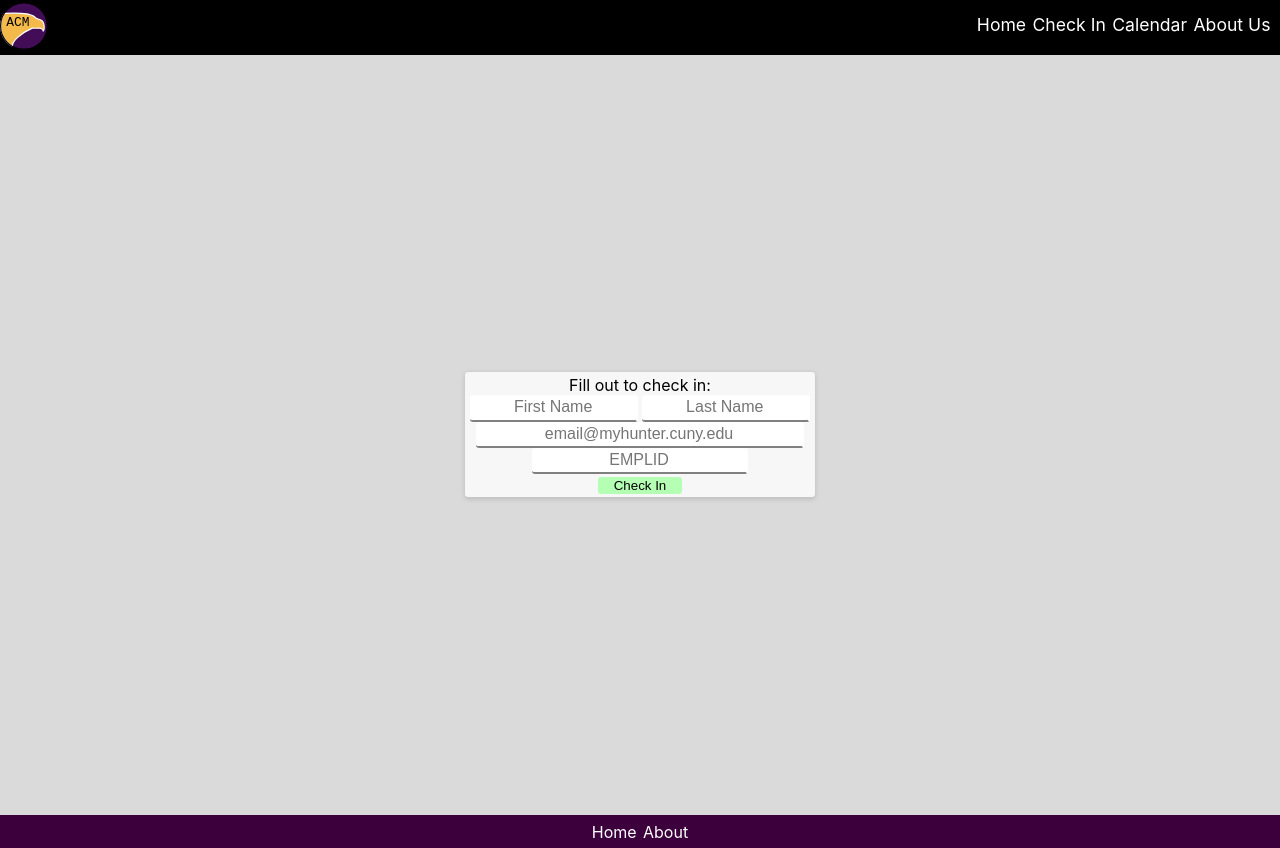
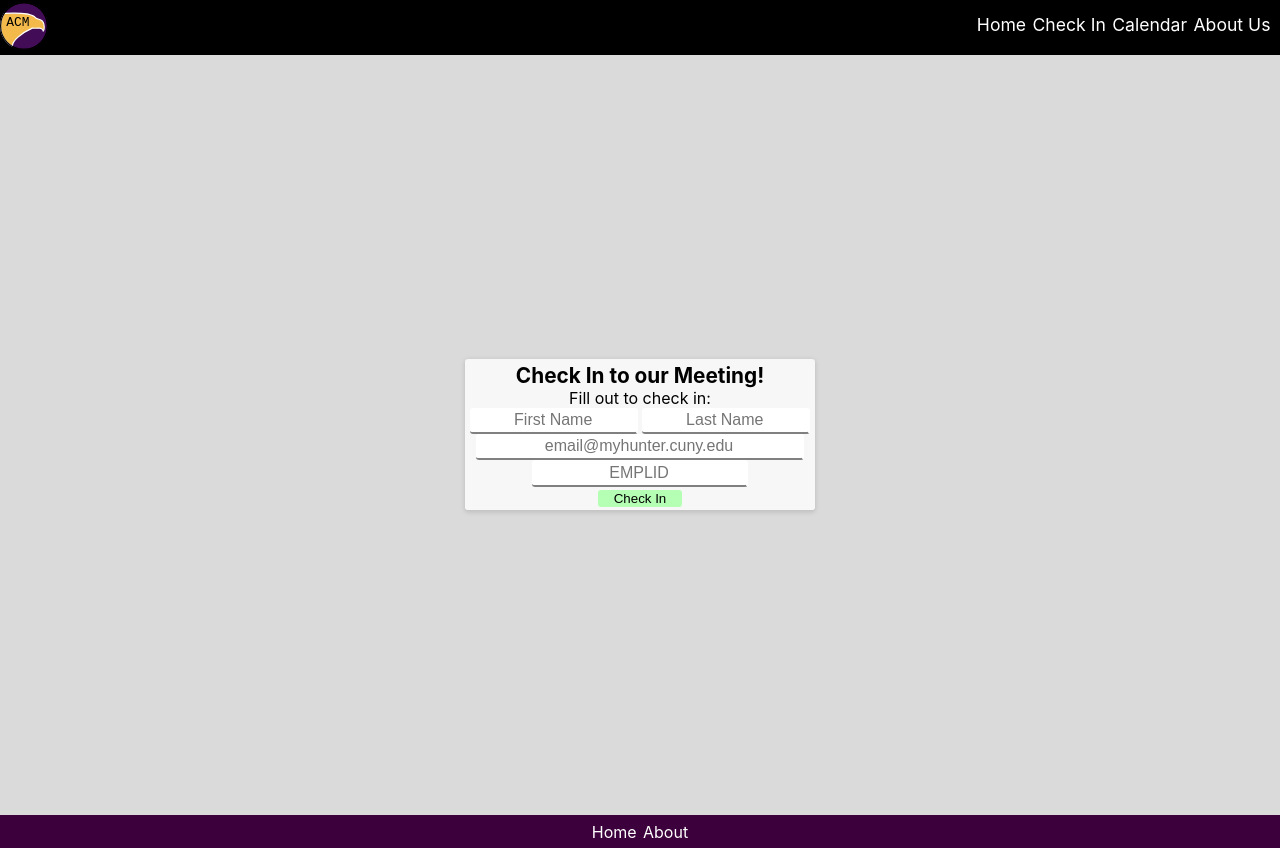
Before and after one commit to hunteracm/localhost-login, a React (Create React App) app in the folder client/: page /checkIn in a window 1280 px wide. Built offline with nearby package versions, Linux system fonts and the light colour scheme.

Commit message:
updated check in page to have a title

```diff
--- a/client/src/components/checkIn.jsx
+++ b/client/src/components/checkIn.jsx
@@ -102,7 +102,8 @@ export default class CheckIn extends Component {
       <div className="content">
         <div className="checkInWrapper">
           <div>
-            <div className="">Fill out to check in:</div>
+            <div className="title">Check In to our Meeting!</div>
+            <div className="description">Fill out to check in:</div>
             <input
               name="first_name"
               type="text"
```
